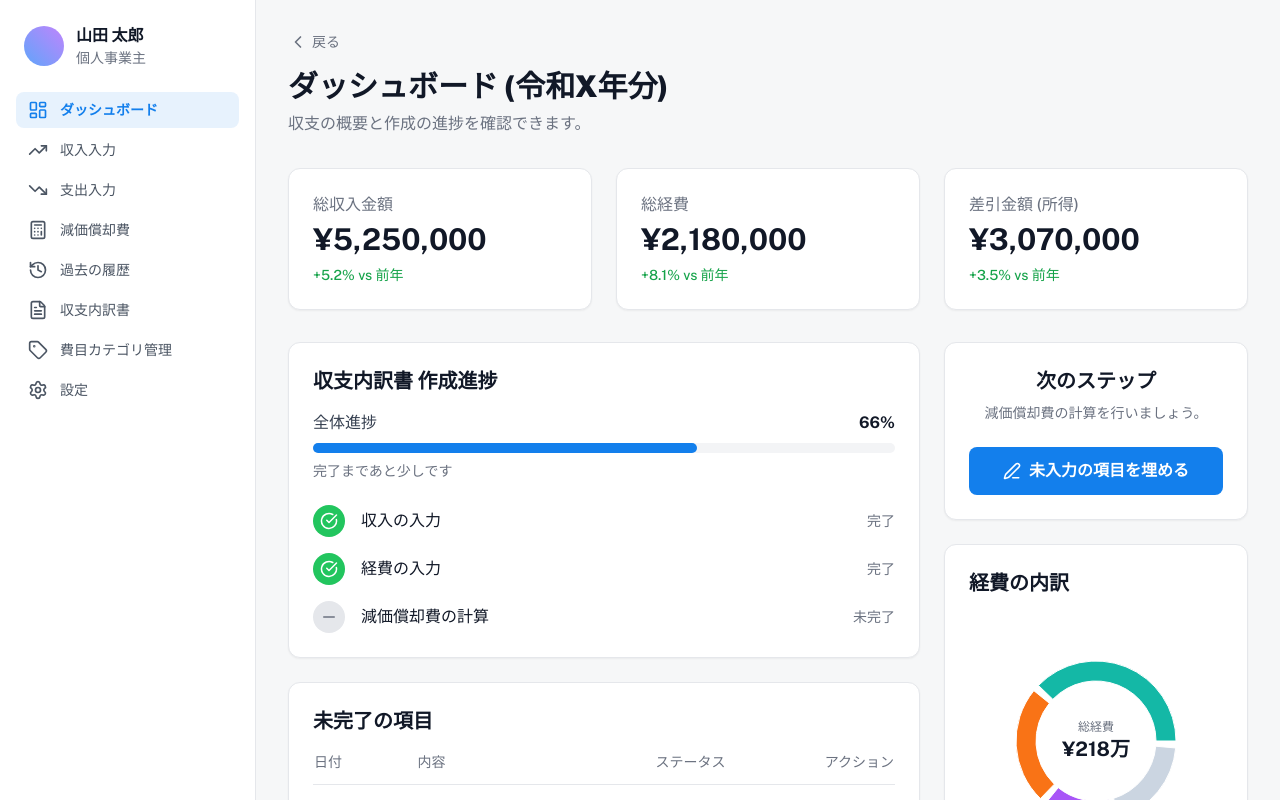
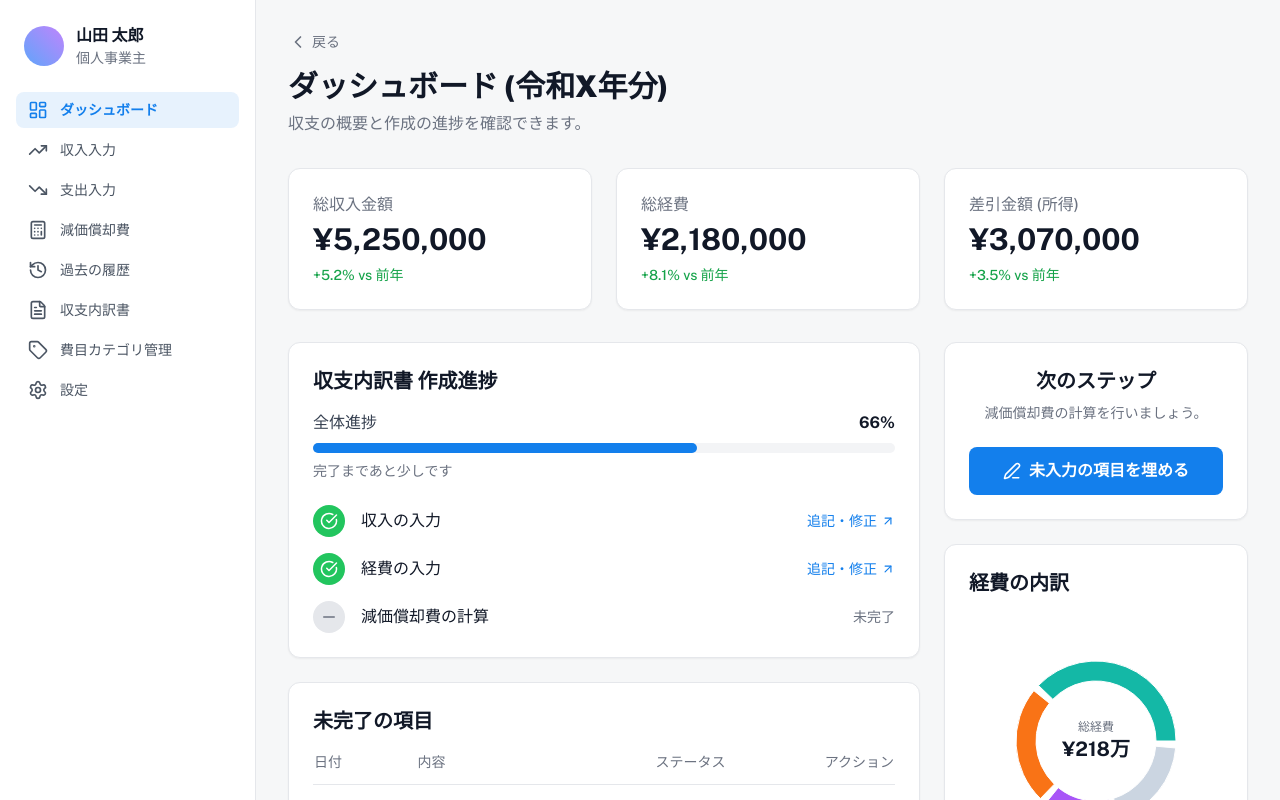
Before and after one commit to TaEeeee-uou/White-Tax-Return-App, a React (Vite) app: page / in a window 1280 px wide. Shown: the top 800 px of the page. Built offline with nearby package versions, Linux system fonts and the light colour scheme.

Commit message:
feat: ダッシュボードから収入・経費入力への導線（追記・修正ボタン）を追加

```diff
--- a/pages/Dashboard.tsx
+++ b/pages/Dashboard.tsx
@@ -65,14 +65,24 @@ export const Dashboard = () => {
                     <CheckCircle size={18} />
                   </div>
                   <span className="flex-1 font-medium text-gray-900">収入の入力</span>
-                  <span className="text-sm text-gray-500">完了</span>
+                  <button
+                    onClick={() => navigate('/income')}
+                    className="text-sm text-primary font-medium hover:underline flex items-center gap-1"
+                  >
+                    追記・修正 <ArrowUpRight size={14} />
+                  </button>
                 </div>
                 <div className="flex items-center gap-4">
                   <div className="w-8 h-8 rounded-full bg-green-500 flex items-center justify-center text-white">
                     <CheckCircle size={18} />
                   </div>
                   <span className="flex-1 font-medium text-gray-900">経費の入力</span>
-                  <span className="text-sm text-gray-500">完了</span>
+                  <button
+                    onClick={() => navigate('/expense')}
+                    className="text-sm text-primary font-medium hover:underline flex items-center gap-1"
+                  >
+                    追記・修正 <ArrowUpRight size={14} />
+                  </button>
                 </div>
                 <div className="flex items-center gap-4">
                   <div className="w-8 h-8 rounded-full bg-gray-200 flex items-center justify-center text-gray-500">
```
Lines whose indentation alone changed are shown as unchanged.
